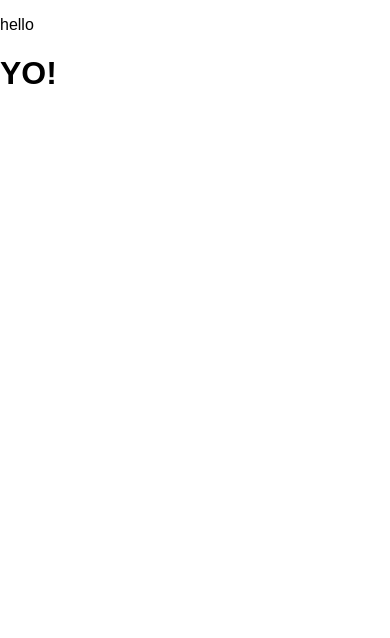
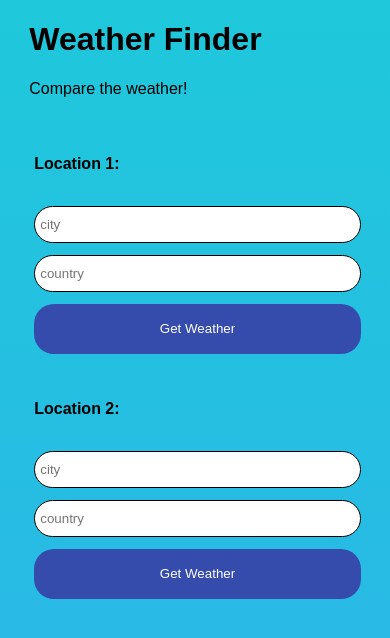
Before and after one commit to samgraymedia/Weather-Compare, a React (Create React App) app: page / in a window 390 px wide. Shown: the top 638 px of the page. Built offline with nearby package versions, Linux system fonts and the light colour scheme.

Commit message:
pulling data from API

```diff
--- a/src/App.css
+++ b/src/App.css
@@ -0,0 +1,4 @@
+.wrap{
+  margin: auto 0;
+  width: 85%
+}
--- a/src/App.js
+++ b/src/App.js
@@ -1,11 +1,110 @@
 import React from "react";
+import Titles from "./components/Titles";
+import Form from "./components/Form";
+import OtherForm from "./components/OtherForm";
+import Weather from "./components/Weather";
+import OtherWeather from "./components/OtherWeather";
+const API_KEY = "301f747985ad5574d5dbc0c0559afd12";
 
 class App extends React.Component{
+  state = {
+    Temperature: undefined,
+    City: undefined,
+    Country: undefined,
+    Humidity: undefined,
+    Description: undefined,
+    error: undefined,
+    otherTemperature: undefined,
+    otherCity: undefined,
+    otherCountry: undefined,
+    otherHumidity: undefined,
+    otherDescription: undefined,
+    otherError: undefined
+  }
+
+  getWeather = async (e) => {
+    e.preventDefault();
+    const city = e.target.elements.city.value;
+    const country = e.target.elements.country.value;
+    const api_call = await fetch(`http://api.openweathermap.org/data/2.5/weather?q=${city},${country}&appid=${API_KEY}&units=metric`);
+    const data = await api_call.json();
+    if (city && country) {
+      console.log(data);
+      this.setState({
+        temperature: data.main.temp,
+        city: data.name,
+        country: data.sys.country,
+        humidity: data.main.humidity,
+        description: data.weather[0].description,
+        error: ""
+      });
+    } else {
+      this.setState({
+        temperature: undefined,
+        city: undefined,
+        country: undefined,
+        humidity: undefined,
+        description: undefined,
+        error: "Please Enter The Vaules"
+      });
+    }
+
+  }
+  getOtherWeather = async (e) => {
+    e.preventDefault();
+    const otherCity = e.target.elements.otherCity.value;
+    const otherCountry = e.target.elements.otherCountry.value;
+    const api_call = await fetch(`http://api.openweathermap.org/data/2.5/weather?q=${otherCity},${otherCountry}&appid=${API_KEY}&units=metric`);
+    const data = await api_call.json();
+    if (otherCity && otherCountry) {
+      console.log(data);
+      this.setState({
+        otherTemperature: data.main.temp,
+        otherCity: data.name,
+        otherCountry: data.sys.country,
+        otherHumidity: data.main.humidity,
+        otherDescription: data.weather[0].description,
+        otherError: ""
+      });
+    } else {
+      this.setState({
+        OtherTemperature: undefined,
+        OtherCity: undefined,
+        OtherCountry: undefined,
+        OtherHumidity: undefined,
+        OtherDescription: undefined,
+        OtherError: "Please Enter The Vaules"
+      });
+    }
+
+  }
   render(){
     return(
-      <div>
-        <p>hello</p>
-        <h1>YO!</h1>
+      <div className="wrap">
+        <Titles />
+        <div className="grid-wrap">
+            <Form getWeather={this.getWeather} />
+            <OtherForm getOtherWeather={this.getOtherWeather} />
+          </div>
+          <div className="grid-wrap">
+          <Weather
+          temperature={this.state.temperature}
+          city={this.state.city}
+          country={this.state.country}
+          humidity={this.state.humidity}
+          description={this.state.description}
+          error={this.state.error}
+          />
+          <OtherWeather
+          otherTemperature={this.state.otherTemperature}
+          otherCity={this.state.otherCity}
+          otherCountry={this.state.otherCountry}
+          otherHumidity={this.state.otherHumidity}
+          otherDescription={this.state.otherDescription}
+          otherError={this.state.otherError}
+          />
+        </div>
+
       </div>
     );
   }
--- /dev/null
+++ b/src/components/Form.js
@@ -0,0 +1,16 @@
+import React from "react";
+
+class Form extends React.Component{
+  render(){
+    return(
+      <form className="col col-3" onSubmit={this.props.getWeather}>
+      <h4>Location 1:</h4>
+        <input type="text" name="city" placeholder="city"/>
+        <input type="text" name="country" placeholder="country"/>
+        <button>Get Weather</button>
+      </form>
+    );
+  }
+};
+
+export default Form;
--- /dev/null
+++ b/src/components/OtherForm.js
@@ -0,0 +1,16 @@
+import React from "react";
+
+class OtherForm extends React.Component{
+  render(){
+    return(
+      <form className="col col-3" onSubmit={this.props.getOtherWeather}>
+      <h4>Location 2:</h4>
+        <input type="text" name="otherCity" placeholder="city"/>
+        <input type="text" name="otherCountry" placeholder="country"/>
+        <button>Get Weather</button>
+      </form>
+    );
+  }
+};
+
+export default OtherForm;
--- /dev/null
+++ b/src/components/OtherWeather.js
@@ -0,0 +1,18 @@
+import React from "react";
+
+
+class OtherWeather extends React.Component{
+  render(){
+    return(
+      <div className="col col-3">
+        {this.props.otherCity && this.props.otherCountry && <p>Location: {this.props.otherCity}, {this.props.otherCountry}</p>}
+        {this.props.otherTemperature && <p>Temperature: {this.props.otherTemperature}</p>}
+        {this.props.otherHumidity && <p>Humidity: {this.props.otherHumidity}</p>}
+        {this.props.otherDescription && <p>Weather: {this.props.otherDescription}</p>}
+        {this.props.otherError && <p>Error: {this.props.otherError}</p>}
+      </div>
+    );
+  }
+};
+
+export default OtherWeather;
--- /dev/null
+++ b/src/components/Titles.js
@@ -0,0 +1,14 @@
+import React from "react";
+
+class Titles extends React.Component{
+  render(){
+    return(
+      <div>
+        <h1>Weather Finder</h1>
+        <p>Compare the weather!</p>
+      </div>
+    );
+  }
+};
+
+export default Titles;
--- /dev/null
+++ b/src/components/Weather.js
@@ -0,0 +1,18 @@
+import React from "react";
+
+
+class Weather extends React.Component{
+  render(){
+    return(
+      <div className="col col-3">
+        {this.props.city && this.props.country && <p>Location: {this.props.city}, {this.props.country}</p>}
+        {this.props.temperature && <p>Temperature: {this.props.temperature}</p>}
+        {this.props.humidity && <p>Humidity: {this.props.humidity}</p>}
+        {this.props.description && <p>Weather: {this.props.description}</p>}
+        {this.props.error && <p>Error: {this.props.error}</p>}
+      </div>
+    );
+  }
+};
+
+export default Weather;
--- a/src/index.css
+++ b/src/index.css
@@ -2,4 +2,107 @@ body {
   margin: 0;
   padding: 0;
   font-family: sans-serif;
+  background: -webkit-gradient(linear, left top, left bottom, from(#1fc8db), to(#2cb5e8)) fixed;
 }
+.wrap{
+  margin: 0 auto;
+  width: 85%;
+}
+
+
+
+.grid-wrap {
+  display: flex;
+  flex-wrap: wrap;
+  width: 100%;
+  justify-content: center;
+}
+
+.col {
+  height: 100px;
+  margin-bottom: 5px;
+  margin-left: 5px;
+}
+
+.col-1 {
+  width: 100%;
+}
+
+.col-2 {
+  width: calc(50% - 5px);
+}
+
+.col-3 {
+  width: calc(33.33% - 5px);
+}
+
+.col-4 {
+  width: calc(25% - 5px);
+}
+
+.col-5 {
+  width: calc(20% - 5px);
+}
+
+.col-6 {
+  width: calc(16.667% - 5px);
+}
+
+.col-7 {
+  width: calc(14.28% - 5px);
+}
+
+.col-8 {
+  width: calc(12.5% - 5px);
+}
+
+.col-9 {
+  width: calc(11.11% - 5px);
+}
+
+.col-10 {
+  width: calc(10% - 5px);
+}
+
+.col-11 {
+  width: calc(9.09% - 5px);
+}
+
+.col-12 {
+  width: calc(8.33% - 5px);
+}
+
+@media (max-width: 460px) {
+  .col {
+    width: 100%;
+  }
+}
+
+form{
+  display: flex;
+  flex-flow: column;
+  min-height: 220px;
+  justify-content: space-between;
+  margin: 20px 0;
+}
+button{
+  height: 50px;
+  border-radius: 20px;
+  background-color: #354cad;
+  color: #fff;
+  transition: all 0.3s ease-in-out;
+  border: none;
+}
+button:hover{
+  height: 50px;
+  border-radius: 20px;
+  background-color: #43e6dc;
+  color: #fff;
+  transition: all 0.3s ease-in-out;
+}
+input{
+  height: 25px;
+  border-radius: 20px;
+  border: 1px solid #000;
+  padding: 5px
+}
```
